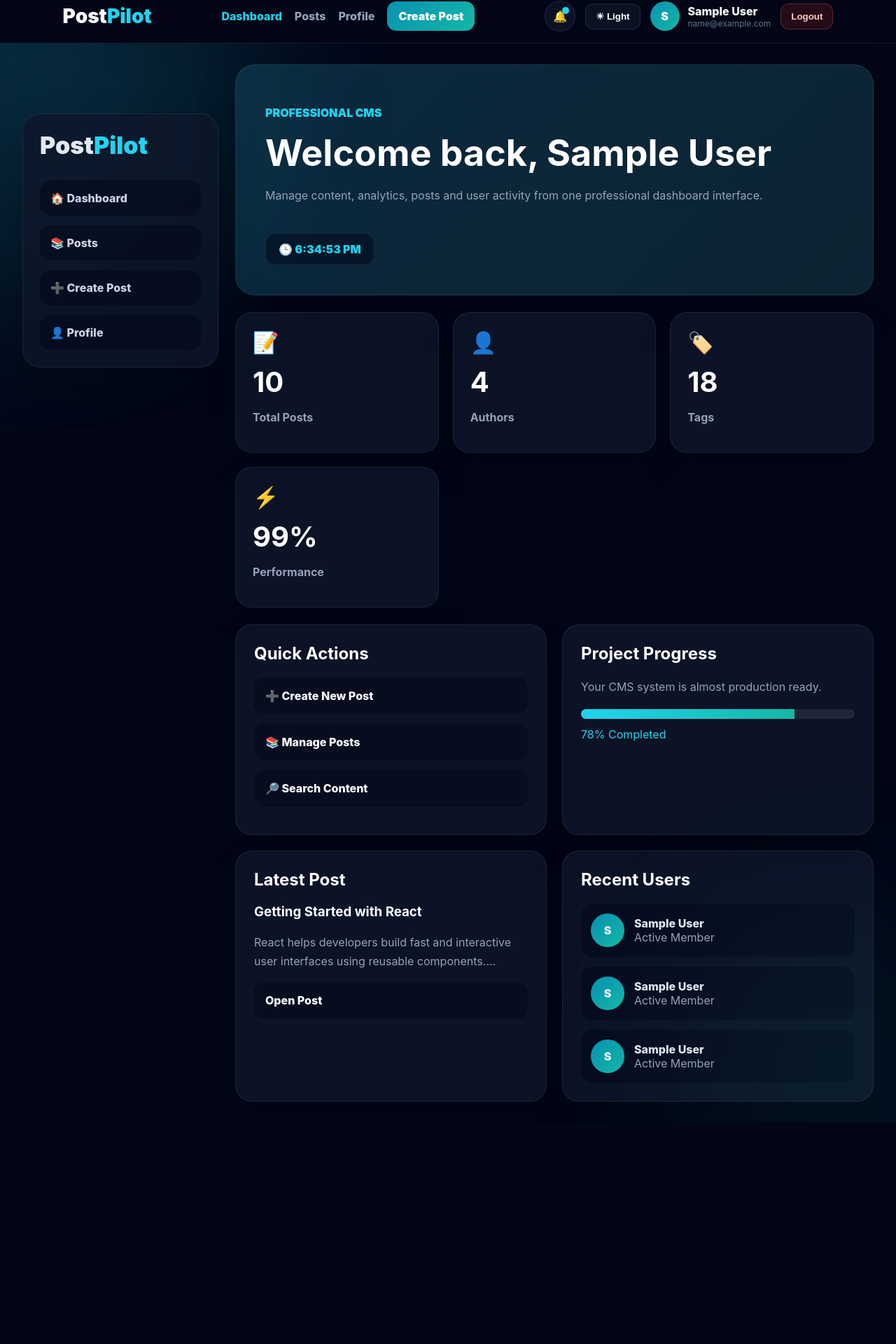
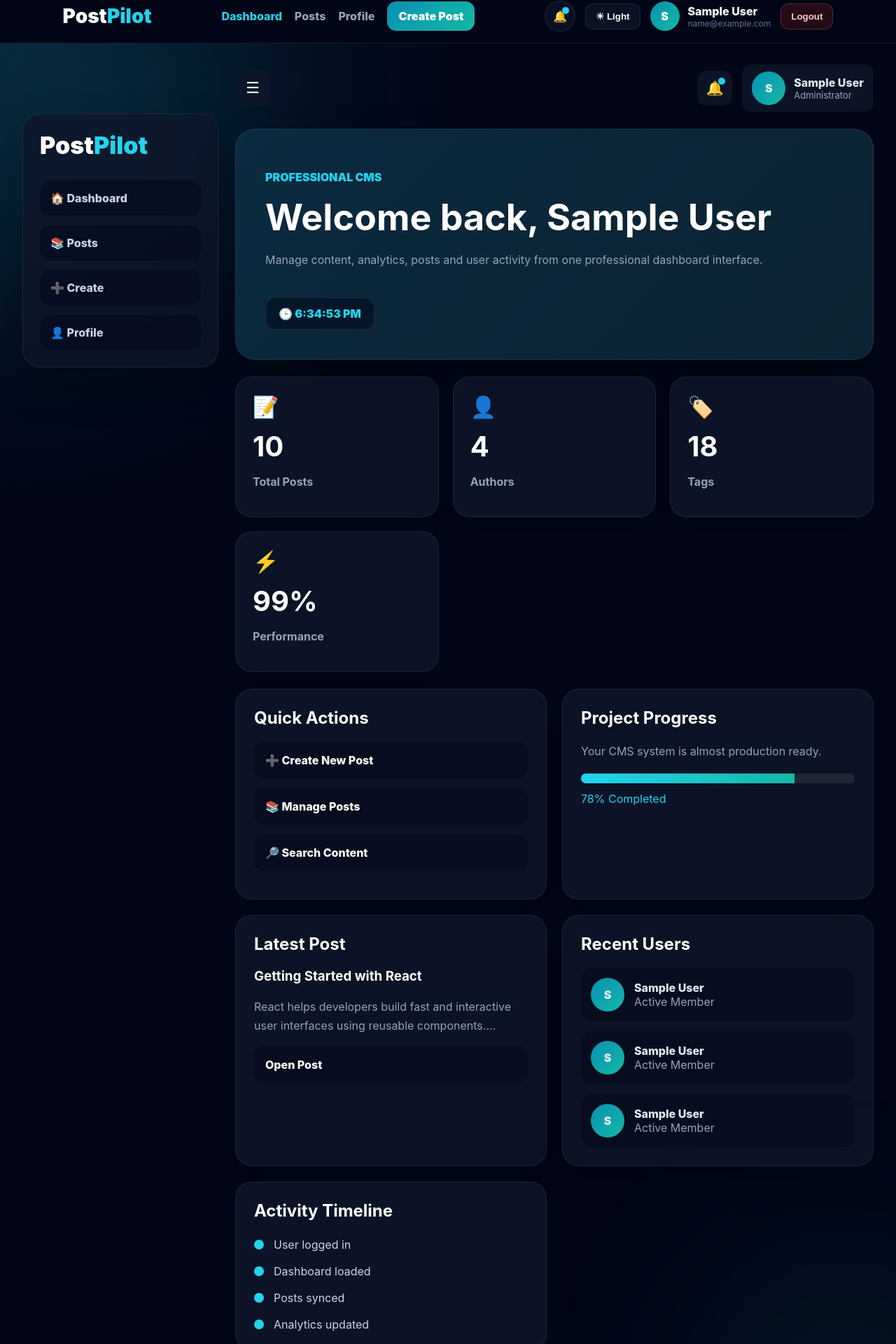
Before and after one commit to Kesarkarale/post-management-system, a React (Vite) app: page / in a window 1280 px wide. Shown: the part 15-1935 px from the top of the page at 70% size. Before the commit the page ends 1619 px from the top, so only its background shows below. Built offline with nearby package versions, Linux system fonts and the light colour scheme; sample sign-in values are in the browser's storage.

Commit message:
Update Dashboard.jsx

```diff
--- a/src/pages/Dashboard.jsx
+++ b/src/pages/Dashboard.jsx
@@ -3,6 +3,7 @@ import useLocalStorage from "../hooks/useLocalStorage";
 import { useAuth } from "../auth/AuthContext";
 import { useEffect, useState } from "react";
 import Loader from "../components/Loader";
+import Footer from "../components/Footer";
 
 export default function Dashboard() {
   const [posts] = useLocalStorage("posts");
@@ -10,6 +11,8 @@ export default function Dashboard() {
 
   const [loading, setLoading] = useState(true);
   const [time, setTime] = useState(new Date());
+  const [sidebar, setSidebar] = useState(true);
+  const [notify, setNotify] = useState(false);
 
   const authors = new Set(posts.map((p) => p.author));
   const tags = new Set(posts.flatMap((p) => p.tags));
@@ -81,9 +84,10 @@ export default function Dashboard() {
       width: "min(1400px,95%)",
       margin: "auto",
       display: "grid",
-      gridTemplateColumns: "280px 1fr",
+      gridTemplateColumns: sidebar ? "280px 1fr" : "90px 1fr",
       gap: 24,
-      padding: "30px 0"
+      padding: "30px 0",
+      transition: ".3s"
     },
 
     sidebar: {
@@ -100,7 +104,8 @@ export default function Dashboard() {
     brand: {
       fontSize: 34,
       fontWeight: 900,
-      marginBottom: 30
+      marginBottom: 30,
+      color: "#fff"
     },
 
     cyan: {
@@ -124,7 +129,8 @@ export default function Dashboard() {
 
     content: {
       display: "grid",
-      gap: 24
+      gap: 24,
+      position: "relative"
     },
 
     hero: {
@@ -218,7 +224,8 @@ export default function Dashboard() {
       background: "rgba(2,6,23,.45)",
       color: "#fff",
       textDecoration: "none",
-      fontWeight: 800
+      fontWeight: 800,
+      transition: ".3s"
     },
 
     progressWrap: {
@@ -277,20 +284,180 @@ export default function Dashboard() {
         <div style={s.layout}>
           <aside style={s.sidebar}>
             <div style={s.brand}>
-              Post<span style={s.cyan}>Pilot</span>
+              {sidebar ? (
+                <>
+                  Post<span style={s.cyan}>Pilot</span>
+                </>
+              ) : (
+                "P"
+              )}
             </div>
 
             <div style={s.menu}>
-              <Link style={s.nav} to="/">🏠 Dashboard</Link>
-              <Link style={s.nav} to="/posts">📚 Posts</Link>
-              <Link style={s.nav} to="/posts/new">➕ Create Post</Link>
-              <Link style={s.nav} to="/profile">👤 Profile</Link>
+              <Link style={s.nav} to="/">
+                {sidebar ? "🏠 Dashboard" : "🏠"}
+              </Link>
+
+              <Link style={s.nav} to="/posts">
+                {sidebar ? "📚 Posts" : "📚"}
+              </Link>
+
+              <Link style={s.nav} to="/posts/new">
+                {sidebar ? "➕ Create" : "➕"}
+              </Link>
+
+              <Link style={s.nav} to="/profile">
+                {sidebar ? "👤 Profile" : "👤"}
+              </Link>
             </div>
           </aside>
 
           <section style={s.content}>
+            <div
+              style={{
+                display: "flex",
+                justifyContent: "space-between",
+                alignItems: "center",
+                gap: 20,
+                flexWrap: "wrap"
+              }}
+            >
+              <button
+                onClick={() => setSidebar(!sidebar)}
+                style={{
+                  border: "none",
+                  background: "rgba(15,23,42,.8)",
+                  color: "#fff",
+                  width: 50,
+                  height: 50,
+                  borderRadius: 14,
+                  cursor: "pointer",
+                  fontSize: 22
+                }}
+              >
+                ☰
+              </button>
+
+              <div
+                style={{
+                  display: "flex",
+                  gap: 14,
+                  alignItems: "center"
+                }}
+              >
+                <button
+                  onClick={() => setNotify(!notify)}
+                  style={{
+                    position: "relative",
+                    border: "none",
+                    background: "rgba(15,23,42,.8)",
+                    width: 50,
+                    height: 50,
+                    borderRadius: 14,
+                    color: "#fff",
+                    cursor: "pointer",
+                    fontSize: 20
+                  }}
+                >
+                  🔔
+
+                  <span
+                    style={{
+                      position: "absolute",
+                      width: 10,
+                      height: 10,
+                      borderRadius: "50%",
+                      background: "#22d3ee",
+                      top: 10,
+                      right: 10
+                    }}
+                  />
+                </button>
+
+                <div
+                  style={{
+                    display: "flex",
+                    alignItems: "center",
+                    gap: 12,
+                    background: "rgba(15,23,42,.8)",
+                    padding: "10px 14px",
+                    borderRadius: 14
+                  }}
+                >
+                  <div style={s.avatar}>
+                    {user?.name?.charAt(0)}
+                  </div>
+
+                  <div>
+                    <div style={{ fontWeight: 800 }}>
+                      {user?.name}
+                    </div>
+
+                    <div
+                      style={{
+                        color: "#94a3b8",
+                        fontSize: 13
+                      }}
+                    >
+                      Administrator
+                    </div>
+                  </div>
+                </div>
+              </div>
+            </div>
+
+            {notify && (
+              <div
+                style={{
+                  position: "absolute",
+                  top: 90,
+                  right: 0,
+                  width: 320,
+                  padding: 20,
+                  borderRadius: 20,
+                  background: "rgba(15,23,42,.96)",
+                  border:
+                    "1px solid rgba(148,163,184,.14)",
+                  zIndex: 99,
+                  boxShadow:
+                    "0 30px 60px rgba(0,0,0,.35)"
+                }}
+              >
+                <h3 style={{ marginTop: 0 }}>
+                  Notifications
+                </h3>
+
+                <div
+                  style={{
+                    color: "#94a3b8",
+                    marginBottom: 14
+                  }}
+                >
+                  🚀 Dashboard updated successfully
+                </div>
+
+                <div
+                  style={{
+                    color: "#94a3b8",
+                    marginBottom: 14
+                  }}
+                >
+                  📝 New post system added
+                </div>
+
+                <div style={{ color: "#94a3b8" }}>
+                  🔐 Authentication active
+                </div>
+              </div>
+            )}
+
             <div style={s.hero}>
-              <p style={{ color: "#22d3ee", fontWeight: 900 }}>
+              <p
+                style={{
+                  color: "#22d3ee",
+                  fontWeight: 900
+                }}
+              >
                 PROFESSIONAL CMS
               </p>
 
@@ -299,8 +466,9 @@ export default function Dashboard() {
               </h1>
 
               <p style={s.text}>
-                Manage content, analytics, posts and user activity
-                from one professional dashboard interface.
+                Manage content, analytics, posts and
+                user activity from one professional
+                dashboard interface.
               </p>
 
               <div style={s.clock}>
@@ -340,15 +508,24 @@ export default function Dashboard() {
               <div style={s.panel}>
                 <h2 style={s.h2}>Quick Actions</h2>
 
-                <Link style={s.action} to="/posts/new">
+                <Link
+                  style={s.action}
+                  to="/posts/new"
+                >
                   ➕ Create New Post
                 </Link>
 
-                <Link style={s.action} to="/posts">
+                <Link
+                  style={s.action}
+                  to="/posts"
+                >
                   📚 Manage Posts
                 </Link>
 
-                <Link style={s.action} to="/posts">
+                <Link
+                  style={s.action}
+                  to="/posts"
+                >
                   🔎 Search Content
                 </Link>
               </div>
@@ -357,7 +534,8 @@ export default function Dashboard() {
                 <h2 style={s.h2}>Project Progress</h2>
 
                 <p style={s.text}>
-                  Your CMS system is almost production ready.
+                  Your CMS system is almost production
+                  ready.
                 </p>
 
                 <div style={s.progressWrap}>
@@ -366,7 +544,12 @@ export default function Dashboard() {
                   </div>
                 </div>
 
-                <p style={{ marginTop: 12, color: "#22d3ee" }}>
+                <p
+                  style={{
+                    marginTop: 12,
+                    color: "#22d3ee"
+                  }}
+                >
                   78% Completed
                 </p>
               </div>
@@ -402,20 +585,75 @@ export default function Dashboard() {
                 <h2 style={s.h2}>Recent Users</h2>
 
                 <div style={s.users}>
-                  {[1,2,3].map((u) => (
+                  {[1, 2, 3].map((u) => (
                     <div key={u} style={s.userCard}>
                       <div style={s.avatar}>
                         {user?.name?.charAt(0)}
                       </div>
 
                       <div>
-                        <div style={{ fontWeight: 800 }}>
+                        <div
+                          style={{
+                            fontWeight: 800
+                          }}
+                        >
                           {user?.name}
                         </div>
 
-                        <div style={{ color: "#94a3b8" }}>
+                        <div
+                          style={{
+                            color: "#94a3b8"
+                          }}
+                        >
                           Active Member
                         </div>
+                      </div>
+                    </div>
+                  ))}
+                </div>
+              </div>
+
+              <div style={s.panel}>
+                <h2 style={s.h2}>
+                  Activity Timeline
+                </h2>
+
+                <div
+                  style={{
+                    display: "grid",
+                    gap: 18,
+                    marginTop: 24
+                  }}
+                >
+                  {[
+                    "User logged in",
+                    "Dashboard loaded",
+                    "Posts synced",
+                    "Analytics updated"
+                  ].map((item, i) => (
+                    <div
+                      key={i}
+                      style={{
+                        display: "flex",
+                        gap: 14,
+                        alignItems: "center"
+                      }}
+                    >
+                      <div
+                        style={{
+                          width: 14,
+                          height: 14,
+                          borderRadius: "50%",
+                          background: "#22d3ee"
+                        }}
+                      />
+
+                      <div
+                        style={{
+                          color: "#cbd5e1"
+                        }}
+                      >
+                        {item}
                       </div>
                     </div>
                   ))}
@@ -424,6 +662,8 @@ export default function Dashboard() {
             </section>
           </section>
         </div>
+
+        <Footer />
       </main>
     </>
   );
```
